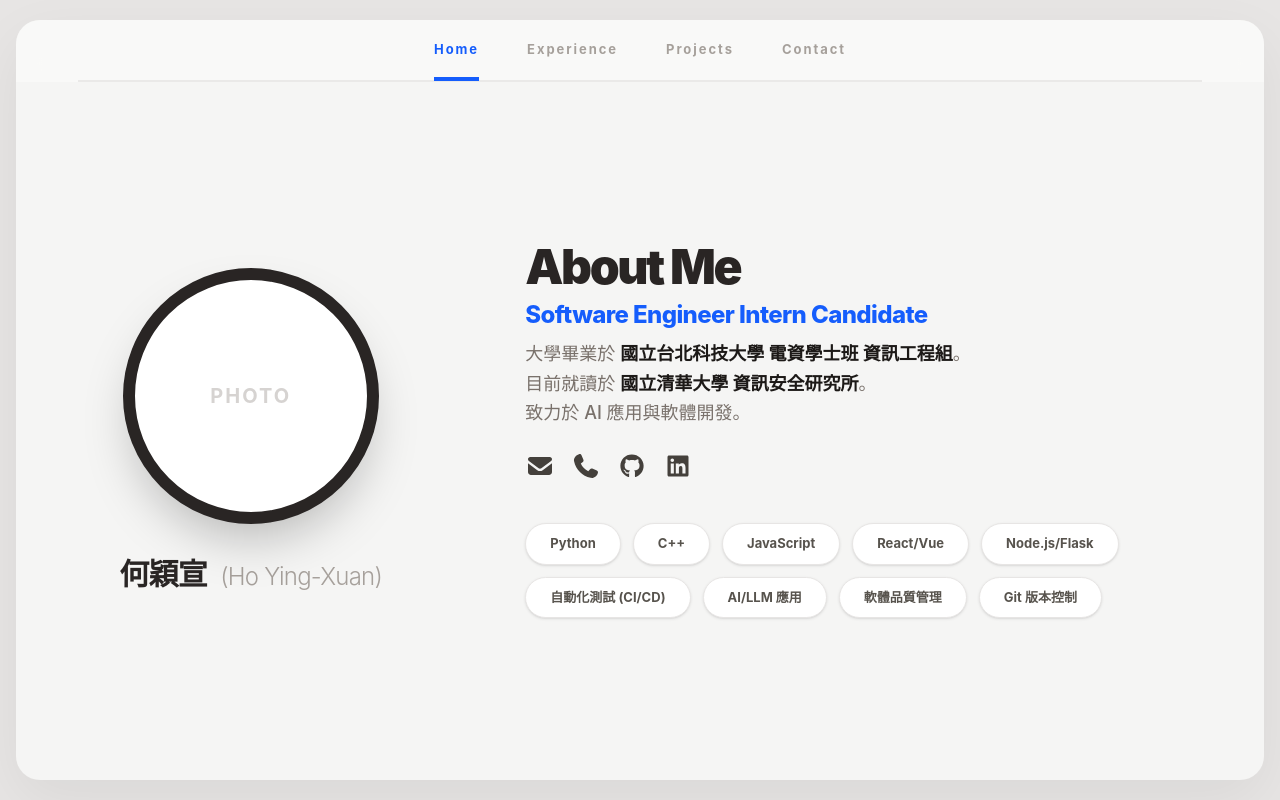
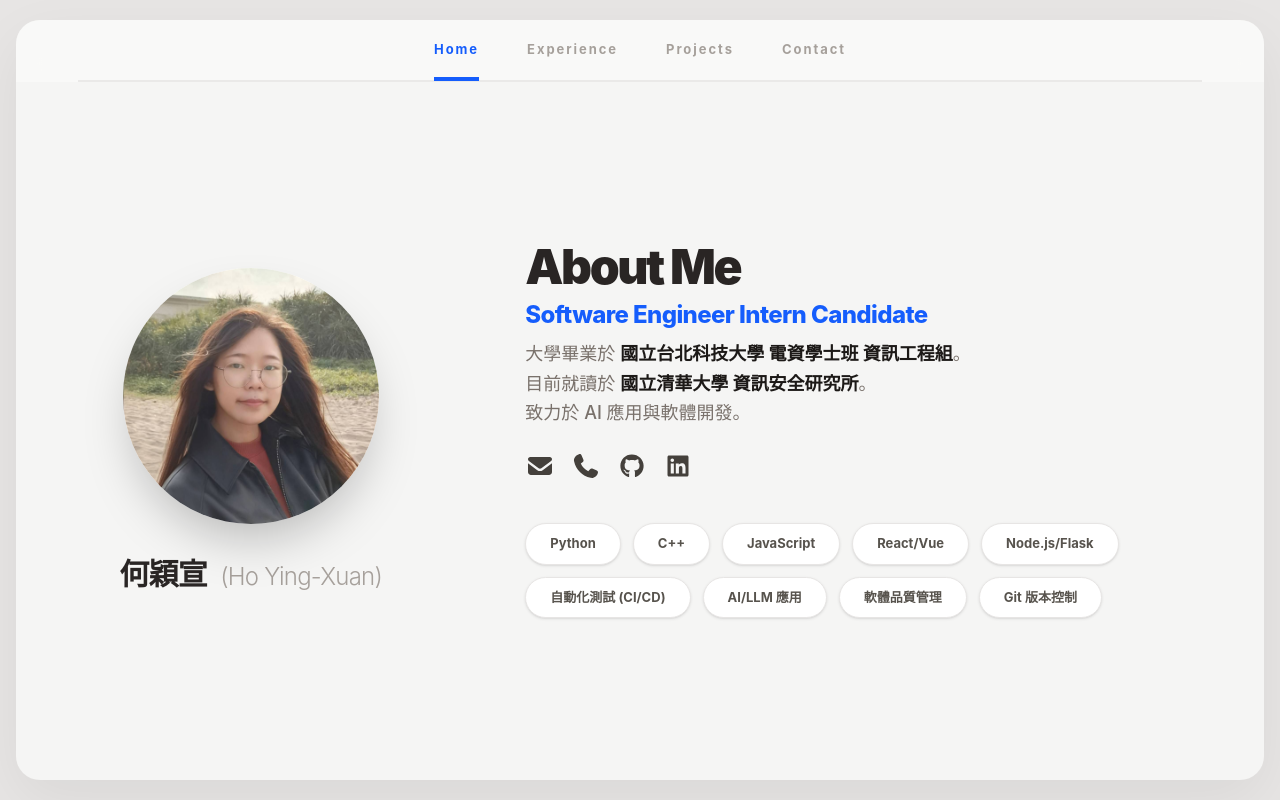
Before and after one commit to Shuan0402/shuan-studio, a React (Vite) app: page / in a window 1280 px wide. Built offline with nearby package versions, Linux system fonts and the light colour scheme.

Commit message:
add profile image and update Home component layout

```diff
--- a/src/components/Home.tsx
+++ b/src/components/Home.tsx
@@ -15,8 +15,12 @@ const Home = forwardRef<HTMLElement, {}>((_, ref) => {
                 {/* 左側：大頭貼卡片區 */}
                 <div className="flex flex-col items-center flex-none w-1/3 min-w-[300px]">
                     <div className="relative group">
-                        <div className="w-64 h-64 rounded-full border-[12px] border-stone-800 flex items-center justify-center overflow-hidden bg-white shadow-2xl">
-                            <span className="text-stone-300 font-bold tracking-widest text-xl">PHOTO</span>
+                        <div className="w-64 h-64 rounded-full border-[0px] border-stone-800 flex items-center justify-center overflow-hidden bg-white shadow-2xl">
+                            <img
+                                src="Shuan.jpg"
+                                alt="Profile"
+                                className="absolute w-full h-full object-cover rounded-full transition-opacity"
+                            />
                         </div>
                     </div>
 
```
Also changed, not shown: public/Shuan.jpg (added), public/icon.png (added).
